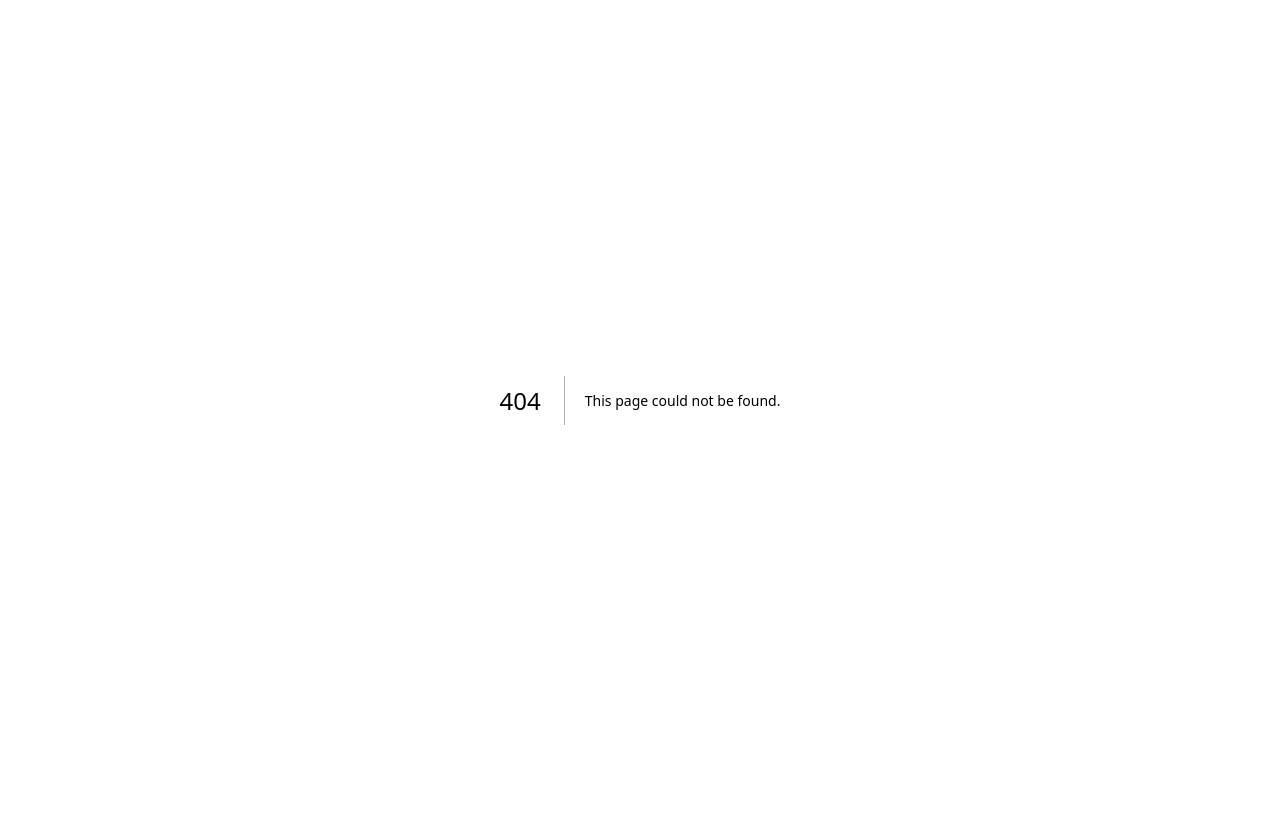
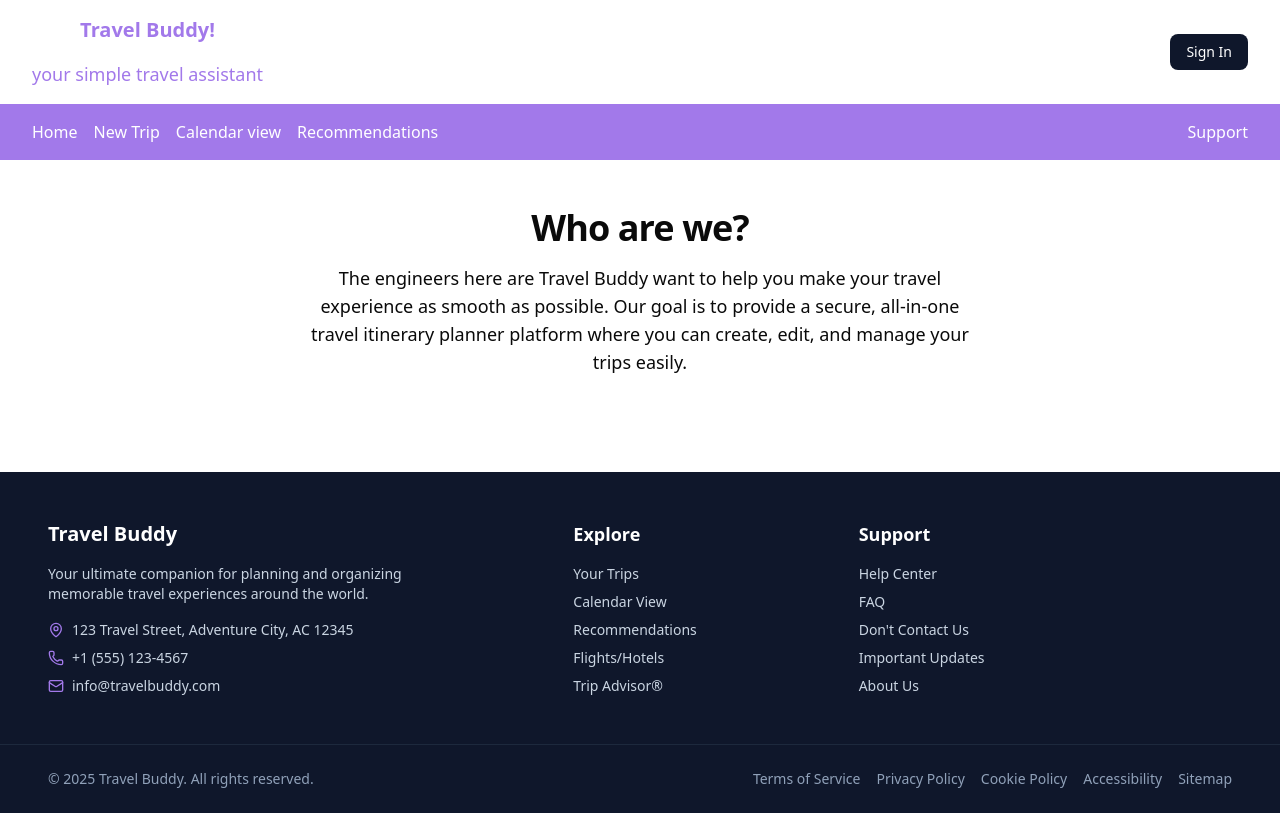
Before and after one commit to SDSU-CompE-561-Spring-2025/AI-travel-expense-assistant, a Next.js app in the folder frontend/: page /about in a window 1280 px wide. Before the commit this address had no page. Built offline with nearby package versions, Linux system fonts and the light colour scheme; no server answers.

Commit message:
created about us page
updated footer link and began creating about us page

```diff
--- /dev/null
+++ b/frontend/app/about/page.tsx
@@ -0,0 +1,16 @@
+import Navbar from "@/components/navbar";
+import Footer from "@/components/footer"
+import AboutPage from "@/components/about-us";
+
+
+export default function Home() {
+  return (
+      <>
+      <Navbar/>
+
+      <AboutPage />
+
+      <Footer />
+      </>
+  );
+}
--- /dev/null
+++ b/frontend/components/about-us.tsx
@@ -0,0 +1,17 @@
+export default function AboutPage() {
+    return (
+      <main className="container mx-auto px-4 py-12">
+        <div className="mx-auto max-w-5xl">
+          <div className="text-center mb-12">
+            <h1 className="text-4xl font-bold tracking-tight mb-4">Who are we?</h1>
+            <p className="text-lg  max-w-2xl mx-auto">
+              The engineers here are Travel Buddy want to help you make your travel experience as smooth as possible. Our goal
+              is to provide a secure, all-in-one travel itinerary planner platform where you can create, edit, and manage your
+              trips easily.
+            </p>
+          </div>
+
+          </div>
+        </main>
+    )
+}
--- a/frontend/components/footer.tsx
+++ b/frontend/components/footer.tsx
@@ -93,7 +93,7 @@ export default function Footer() {
                   rel="noopener noreferrer"
                   className="text-slate-300 hover:text-[#A279EA] transition-colors"
                 >
-                  Trip Advisor
+                  Trip Advisor®
                 </a>
               </li>
             </ul>
@@ -114,8 +114,8 @@ export default function Footer() {
                 </Link>
               </li>
               <li>
-                <Link href="/contact" className="text-slate-300 hover:text-[#A279EA] transition-colors">
-                  Contact Us
+                <Link href="/doesnotexist" className="text-slate-300 hover:text-[#A279EA] transition-colors">
+                  Don't Contact Us
                 </Link>
               </li>
               <li>
```
